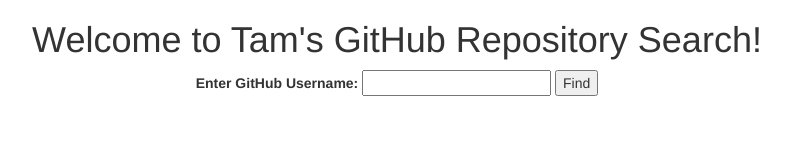
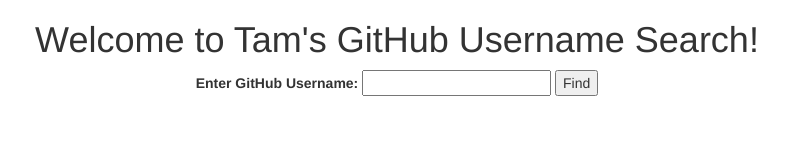
Before and after one commit to Tamothy/github_user_lookup_project_one, a website with bundled scripts: page index.html in a window 1280 px wide. Shown: the whole page, without its empty margins (243-1033 px from the left). Built offline with nearby package versions, Linux system fonts and the light colour scheme.

Commit message:
add README.md

```diff
--- a/index.html
+++ b/index.html
@@ -9,7 +9,7 @@
   </head>
   <body>
     <div class="container">
-      <h1>Welcome to Tam's GitHub Repository Search!</h1>
+      <h1>Welcome to Tam's GitHub Username Search!</h1>
       <form id="github-username">
         <div class="form-group">
           <label for="username">Enter GitHub Username:</label>
```
Also changed, not shown: README.md (added).
